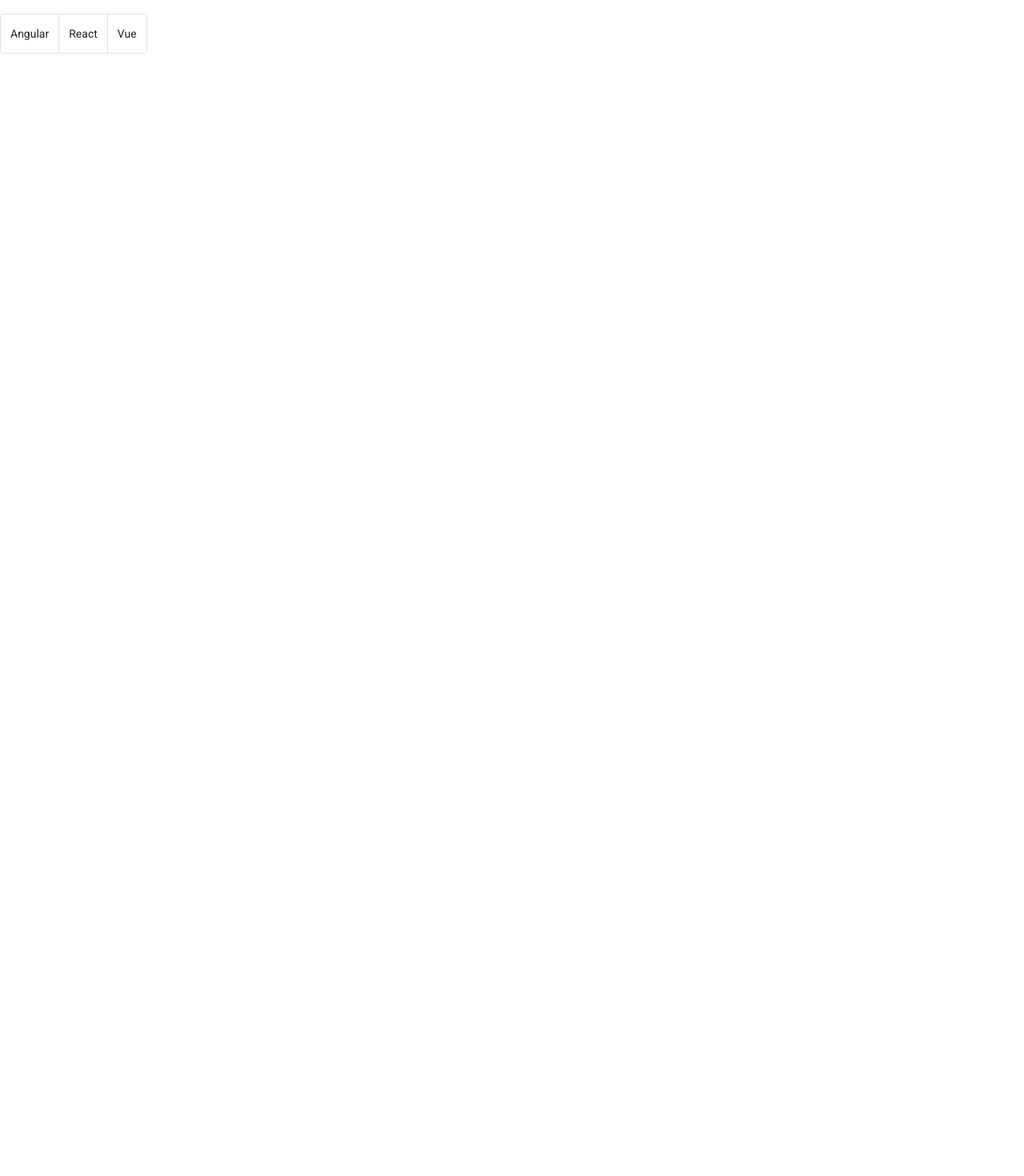
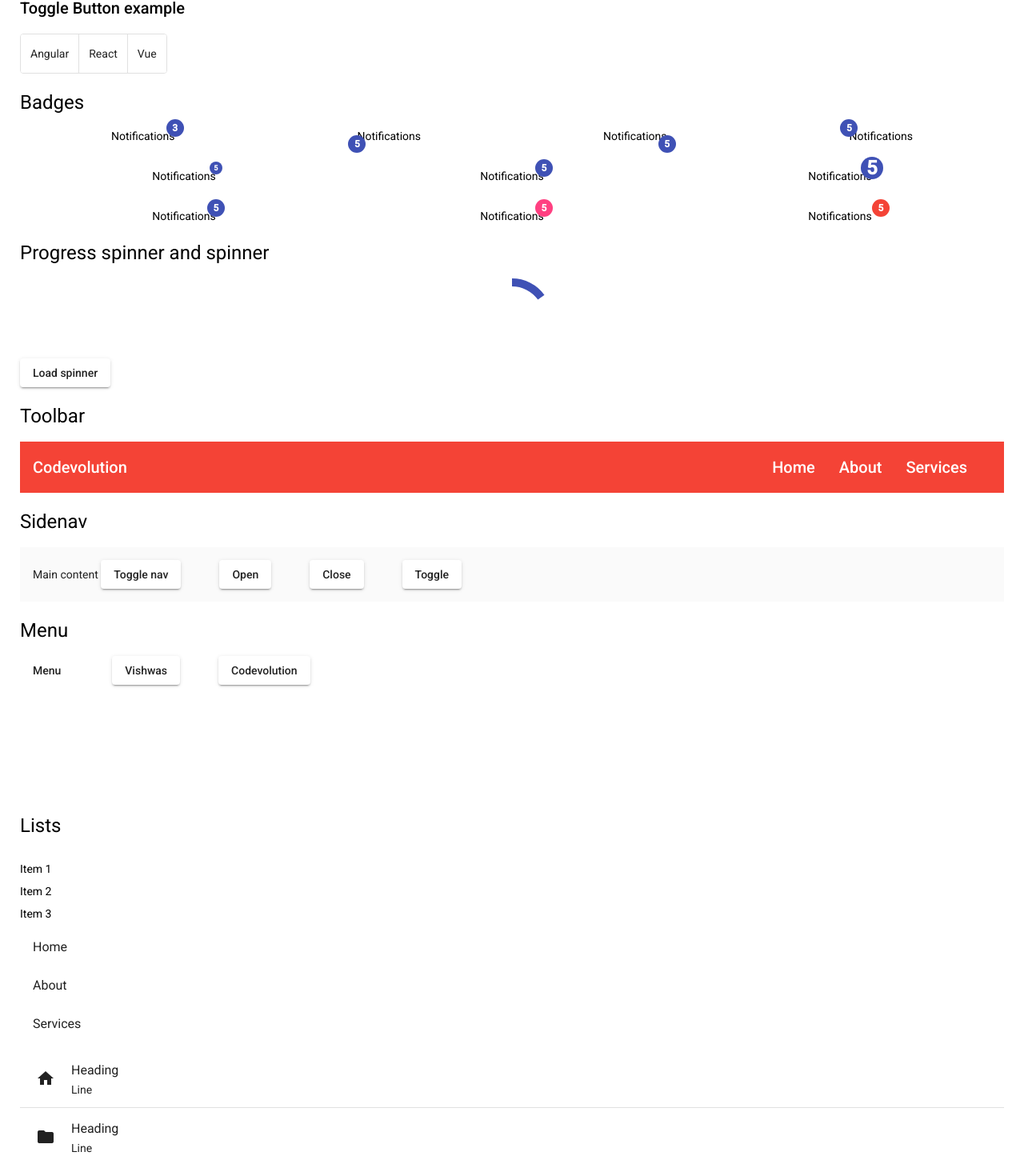
Before and after one commit to fragianci/ng-material-exe, an Angular app: page / in a window 1280 px wide. Shown: the part 622-2092 px from the top of the page at 80% size. Before the commit the page ends 800 px from the top, so only its background shows below. Built offline with nearby package versions, Linux system fonts and the light colour scheme.

Commit message:
Badges, progress spinner, toolbar, side navbar, menu and lists

```diff
--- a/src/app/app.component.html
+++ b/src/app/app.component.html
@@ -1,3 +1,4 @@
+<div style="padding: 25px;">
     <div class="mat-display-2">Angular material first Exercise</div>
 
     <!-- TYPOGRAPHY -->
@@ -70,3 +71,147 @@
         </mat-button-toggle-group>
         {{toggleGroup.value}}
     </div>
+    <br>
+
+    <h1>Badges</h1>
+    <div style="display: flex;
+                justify-content: space-around;">
+        <span [matBadge]="nots" [matBadgeHidden]="nots == 0">Notifications</span>
+        <span matBadge="5" matBadgePosition="below before">Notifications</span>
+        <span matBadge="5" matBadgePosition="below after">Notifications</span>
+        <span matBadge="5" matBadgePosition="above before">Notifications</span>
+    </div>
+    <div style="padding-top: 30px;
+                display: flex;
+                justify-content: space-around;">
+        <span matBadge="5" matBadgeSize="small">Notifications</span>
+        <span matBadge="5" matBadgeSize="medium">Notifications</span>
+        <span matBadge="5" matBadgeSize="large">Notifications</span>
+    </div>
+    <div style="padding-top: 30px;
+                display: flex;
+                justify-content: space-around;">
+        <span matBadge="5" matBadgeColor="primary">Notifications</span>
+        <span matBadge="5" matBadgeColor="accent">Notifications</span>
+        <span matBadge="5" matBadgeColor="warn" matBadgeOverlap="false">
+            Notifications
+        </span>
+    </div>
+    <br>
+
+    <h1>Progress spinner and spinner</h1>
+    <div style="display: flex;
+                justify-content: space-around;">
+        <mat-progress-spinner value="15 "></mat-progress-spinner>
+        <mat-spinner *ngIf="showSpinner"></mat-spinner>
+    </div>
+    <button (click)="loadData()" mat-raised-button>
+        Load spinner
+    </button>
+    <br><br>
+
+    <h1>Toolbar</h1>
+    <div>
+        <mat-toolbar color="warn" style="display: flex;
+        justify-content: space-between;">
+            <div>Codevolution</div>
+            <div>
+                <span class="nav-item">Home</span>
+                <span class="nav-item">About</span>
+                <span class="nav-item">Services</span>
+            </div>
+
+        </mat-toolbar>
+    </div>
+    <br>
+
+    <h1>Sidenav</h1>
+    <mat-sidenav-container style="height: 100%;">
+        <!-- mode is on default over, otherwise can be push or side -->
+        <mat-sidenav
+        mode="side"
+        #sidenav
+        [(opened)]="opened"
+        (opened)="log('opened')"
+        (closed)="log('closed')"
+        style="padding: 16px;
+            background-color: salmon;">
+            Sidenav content
+        </mat-sidenav>
+        <mat-sidenav-content style="padding: 16px">
+            Main content
+            <button mat-raised-button (click)="opened=!opened">Toggle nav</button>
+            <button mat-raised-button (click)="sidenav.open()">Open</button>
+            <button mat-raised-button (click)="sidenav.close()">Close</button>
+            <button mat-raised-button (click)="sidenav.toggle()">Toggle</button>
+        </mat-sidenav-content>
+    </mat-sidenav-container>
+    <br>
+
+    <h1>Menu</h1>
+    <mat-menu #menu="matMenu" xPosition="after" yPosition="above">
+        <button mat-menu-item [matMenuTriggerFor]="subMenu">Front end</button>
+        <button mat-menu-item>Back end</button>
+    </mat-menu>
+
+    <button class="buttonMenu" mat-flat-button [matMenuTriggerFor]="menu">Menu</button>
+
+    <mat-menu #subMenu="matMenu">
+        <button mat-menu-item>Angular</button>
+        <button mat-menu-item>React</button>
+        <button mat-menu-item>Vue</button>
+    </mat-menu>
+
+    <mat-menu #lazyMenu="matMenu">
+        <ng-template matMenuContent let-name="name" let-hobby="hobby">
+            <button mat-menu-item>Settings</button>
+            <button mat-menu-item>Hobby is {{hobby}}</button>
+            <button mat-menu-item>Log out {{name}}</button>
+        </ng-template>
+    </mat-menu>
+
+    <button mat-raised-button
+    [matMenuTriggerData]="{name: 'Vishwas', hobby: 'football'}"
+    [matMenuTriggerFor]="lazyMenu">
+        Vishwas
+    </button>
+    <button
+    mat-raised-button
+    [matMenuTriggerData]="{name: 'Codevolution',  hobby: 'watch movies'}"
+    [matMenuTriggerFor]="lazyMenu">
+        Codevolution
+    </button>
+    <br>
+
+    <h1>Lists</h1>
+    <mat-list dense>
+        <mat-list>Item 1</mat-list>
+        <mat-list>Item 2</mat-list>
+        <mat-list>Item 3</mat-list>
+    </mat-list>
+
+    <mat-nav-list>
+        <a mat-list-item href="#">Home</a>
+        <a mat-list-item href="#">About</a>
+        <a mat-list-item href="#">Services</a>
+    </mat-nav-list>
+
+    <mat-list>
+        <mat-list-item>
+            <mat-icon matListIcon>home</mat-icon>
+            <h3 mat-line>Heading</h3>
+            <p matLine>Line</p>
+        </mat-list-item>
+        <mat-divider></mat-divider>
+        <mat-list-item>
+            <mat-icon matListIcon>folder</mat-icon>
+            <h3 mat-line>Heading</h3>
+            <p matLine>Line</p>
+        </mat-list-item>
+    </mat-list>
+
+
+
+
+
+</div>
--- a/src/app/app.component.scss
+++ b/src/app/app.component.scss
@@ -1,3 +1,11 @@
 button{
     margin-right: 3rem;
 }
+
+.nav-item{
+    margin-right: 30px;
+}
+
+.buttonMenu{
+    margin-bottom: 10rem;
+}
--- a/src/app/app.component.ts
+++ b/src/app/app.component.ts
@@ -7,4 +7,18 @@
 })
 export class AppComponent {
   title = 'ng-material-exe';
+  nots = 3;
+  showSpinner = false;
+  opened = false;
+
+  loadData(){
+    this.showSpinner = true;
+    setTimeout(()=>{
+      this.showSpinner = false;
+    }, 2000)
+  }
+
+  log(state){
+    console.log(state);
+  }
 }
--- a/src/app/app.module.ts
+++ b/src/app/app.module.ts
@@ -4,6 +4,8 @@
 import { MaterialModule } from './material/material.module';
 import { BrowserModule } from '@angular/platform-browser';
 import { BrowserAnimationsModule } from '@angular/platform-browser/animations';
+import { FormsModule } from '@angular/forms';
+
 
 @NgModule({
   declarations: [
@@ -13,6 +15,7 @@
     BrowserModule,
     BrowserAnimationsModule,
     MaterialModule,
+    FormsModule
   ],
   providers: [],
   bootstrap: [AppComponent]
```
Also changed, not shown: src/app/material/material.module.ts (+21 -2 lines), 1 other file (tests, documents, lock files or other folders). Lines whose indentation alone changed are shown as unchanged.
